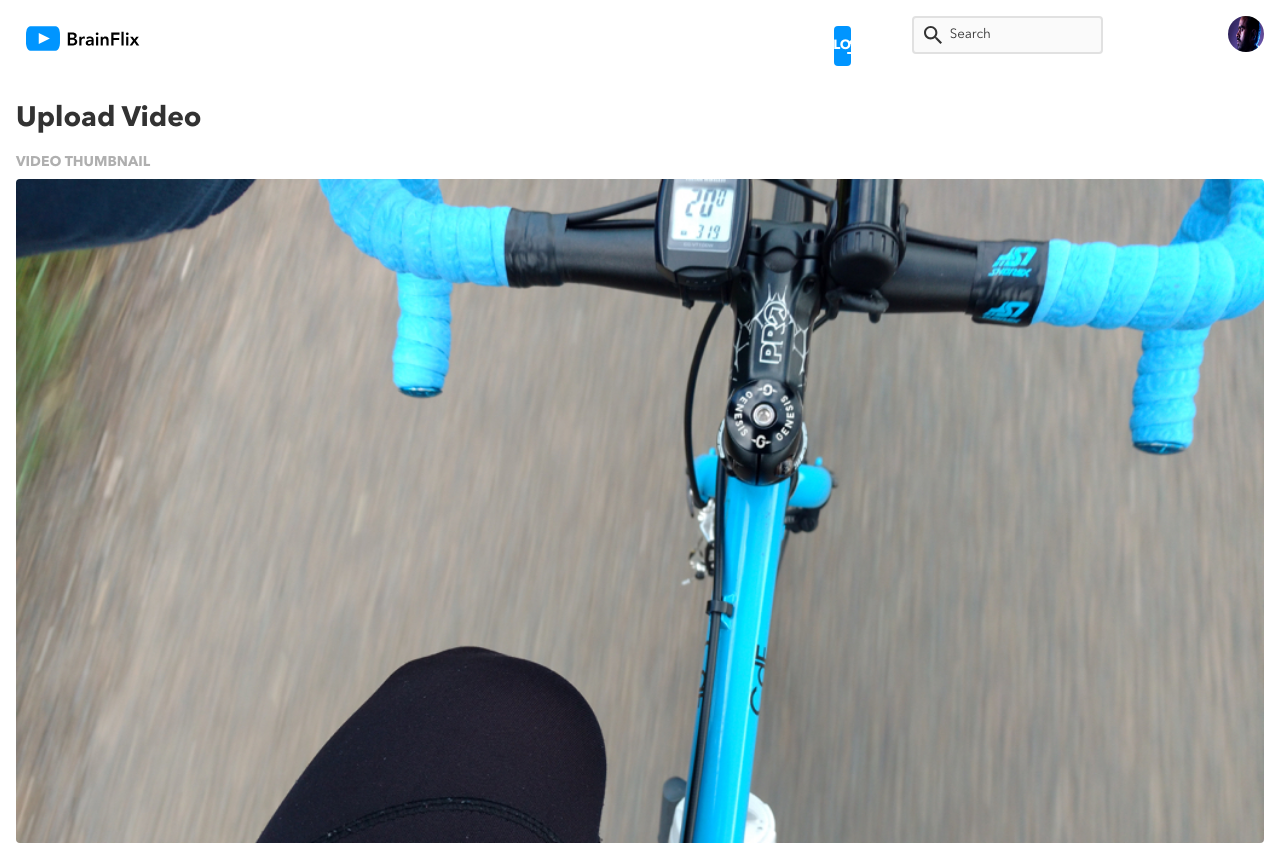
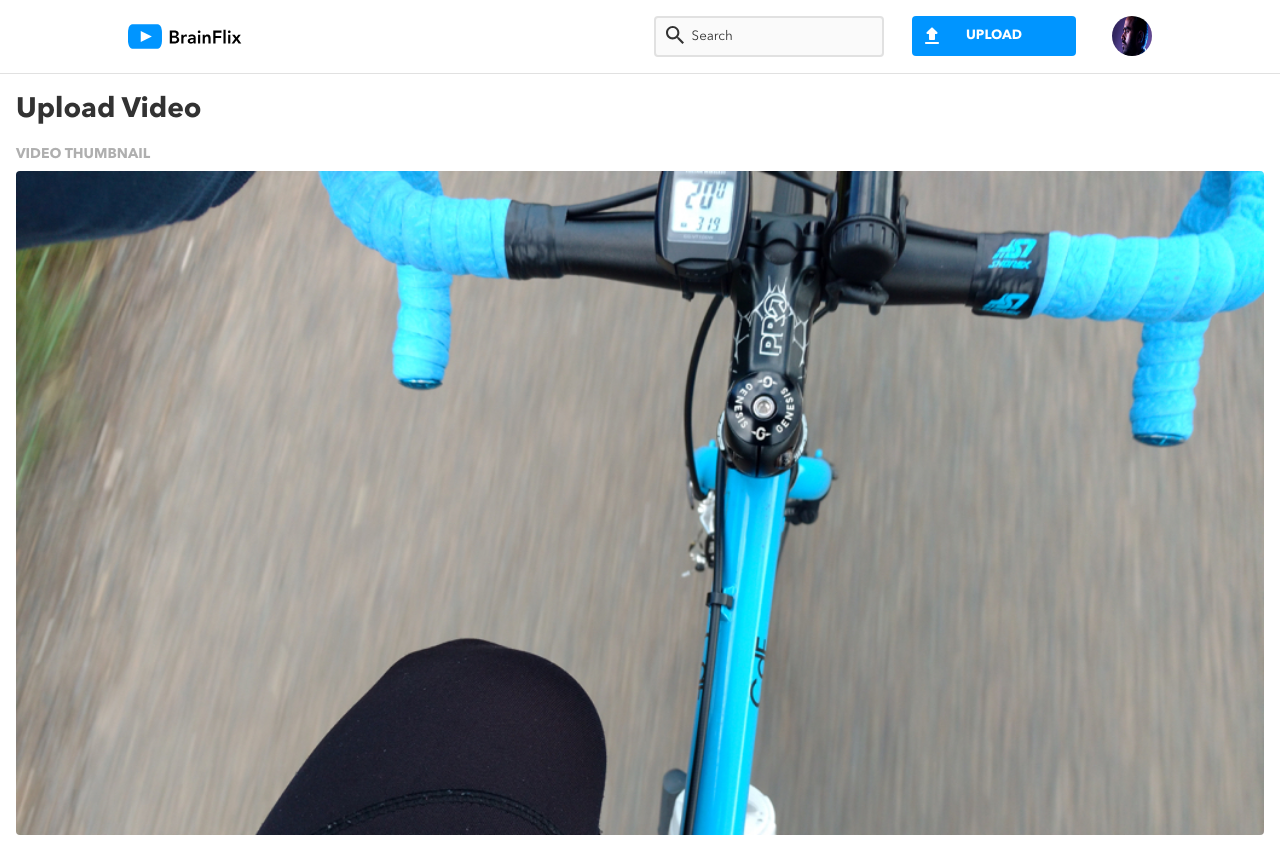
Before and after one commit to aryannaf/iTube, a React (Create React App) app: page /upload in a window 1280 px wide. Shown: the top 845 px of the page. Built offline with nearby package versions, Linux system fonts and the light colour scheme.

Commit message:
Adjusted header styling

```diff
--- a/src/components/Header/Header.js
+++ b/src/components/Header/Header.js
@@ -12,7 +12,7 @@ export default function Header() {
     return (
         <header className="header">
             <div className="header__features">
-                <Link to="/">
+                <Link to="/" className="header__logo-link">
                     <img className="header__logo"
                         src={logo}
                         alt="BrainFlix Logo"
@@ -33,7 +33,7 @@ export default function Header() {
                         src={avatar}
                         alt="profile picture"
                     />
-                    <Link to="/upload">
+                    <Link to="/upload" className="header__upload-link">
                         <button className="header__upload">
                             <img className="header__upload__icon"
                                 src={uploadIcon}
--- a/src/components/Header/Header.scss
+++ b/src/components/Header/Header.scss
@@ -8,7 +8,19 @@
     margin: 1rem;
 
     @include tablet {
+        margin-left: 2.25rem;
+        margin-right: 2.25rem;
         flex-direction: row;
+    }
+
+    @include desktop {
+        margin-left: 8rem;
+        margin-right: 8rem;
+    }
+
+    &__logo-link {
+        padding: 0;
+        display: flex;
     }
 
     &__logo {
@@ -19,6 +31,7 @@
 
         @include tablet {
             align-items: center;
+            margin-bottom: 0;
         }
     }
 
@@ -52,8 +65,14 @@
         width: 70%;
 
         @include tablet {
+            width: 45%;
+            order: 1;
+            display: flex;
+            justify-content: end;
+        }
+
+        @include desktop {
             width: 30%;
-            order: 1;
         }
     }
 
@@ -67,7 +86,8 @@
         padding-left: 2.2rem;
 
         @include tablet {
-            width: 50%;
+            width: 100%;
+            height: 2.2rem;
         }
 
         &::placeholder {
@@ -79,6 +99,23 @@
         position: absolute;
         left: .75rem;
         top: .6rem;
+    }
+
+    &__upload-link {
+        width: 100%;
+        padding: 0;
+
+        @include tablet {
+            margin-top: 0;
+            width: 25%;
+            order: 2;
+        }
+
+        @include desktop {
+            width: 20%;
+            margin-left: .75rem;
+            margin-right: 1.25rem;
+        }
     }
 
     &__upload {
@@ -95,14 +132,12 @@
         width: 100%;
         margin-top: 1rem;
 
+        &:hover {
+            background-color: $button-highlight;
+        }
+
         @include tablet {
             margin-top: 0;
-            width: 25%;
-            order: 2;
-        }
-
-        &:hover {
-            background-color: $button-highlight;
         }
 
         &__icon {
@@ -119,6 +154,8 @@
         @include tablet {
             order: 3;
             margin-left: 1rem;
+            width: 2.5rem;
+            height: 2.5rem;
         }
     }
 }
--- a/src/pages/Upload/Upload.js
+++ b/src/pages/Upload/Upload.js
@@ -9,6 +9,7 @@ function Upload() {
 
     return (
         <main className="upload">
+            <div className="upload__section">
                 <h1 className="upload__title">Upload Video</h1>
                 <form className="upload__form">
                     <h4 className="upload__thumbnail-title">VIDEO THUMBNAIL</h4>
@@ -17,7 +18,7 @@ function Upload() {
                     <input className="upload__title-input" type="text" placeholder="Add a title to your video"></input>
                     <h4 className="upload__description-title">ADD A VIDEO DESCRIPTION</h4>
                     <textarea className="upload__description-input" placeholder="Add a description to your video"></textarea>
-                <NavLink to="/">
+                    <NavLink to="/" className="upload__publish-link">
                         <button className="upload__publish" type="submit">
                             <img className="upload__publish-icon" src={publish} alt="publish icon" />
                             PUBLISH
@@ -25,6 +26,7 @@ function Upload() {
                     </NavLink>
                 </form>
                 <button className="upload__cancel">CANCEL</button>
+            </div>
         </main>
     )
 }
--- a/src/pages/Upload/Upload.scss
+++ b/src/pages/Upload/Upload.scss
@@ -3,7 +3,11 @@
 @use '../../styles/partials/mixins' as *;
 
 .upload {
-    margin: 0 1rem;
+    border-top: 1px solid $secondary-background;
+
+    &__section {
+        margin: 0 1rem;
+    }
 
     &__title {
         font-weight: 700;
@@ -39,6 +43,7 @@
         background-color: $form-field;
         border-radius: 4px;
         padding-left: .75rem;
+        box-sizing: border-box;
 
         &::placeholder {
             color: $main-text;
@@ -59,10 +64,15 @@
         border-radius: 4px;
         padding-left: .75rem;
         padding-top: .75rem;
+        box-sizing: border-box;
 
         &::placeholder {
             color: $main-text;
         }
+    }
+
+    &__publish-link {
+        padding: 0;
     }
 
     &__publish {
```
Lines whose indentation alone changed are shown as unchanged.
